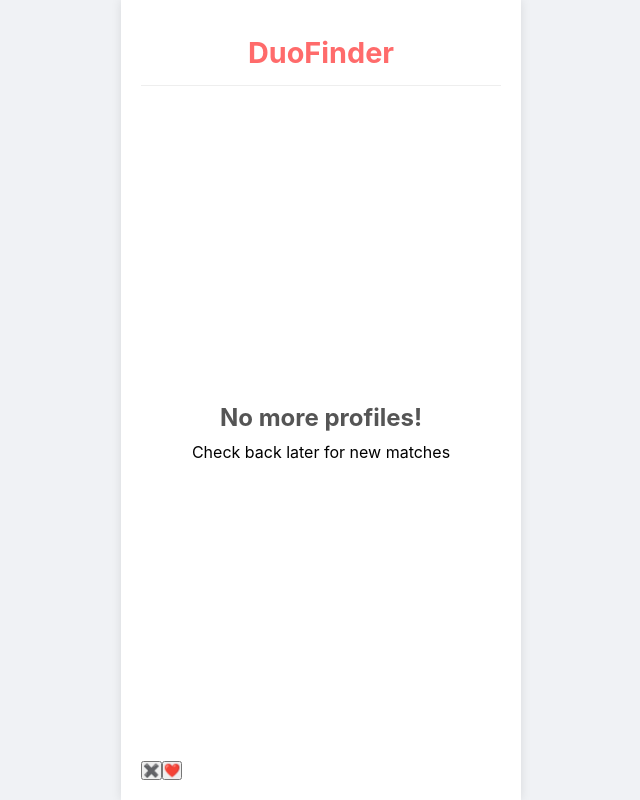
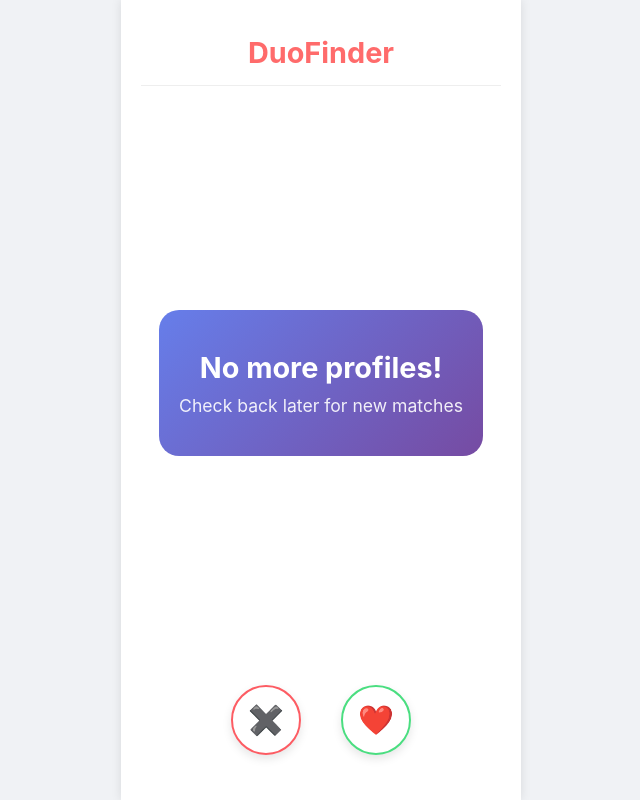
Before and after one commit to TheLampT/DuoFinder, a Next.js app in the folder DuoFinder-frontend/: page / in a window 1280 px wide. Shown: the whole page, without its empty margins (319-959 px from the left). Built offline with nearby package versions, Linux system fonts and the light colour scheme.

Commit message:
FE - Corrections for Swipe animations

```diff
--- a/DuoFinder-frontend/app/page.tsx
+++ b/DuoFinder-frontend/app/page.tsx
@@ -1,53 +1,84 @@
 'use client';
 
 import React, { useState } from 'react';
-import SwipeCard from '@/components/SwipeCard'
+import SwipeCard from '@/components/SwipeCard';
 import ActionButtons from '@/components/ActionButtons';
 import { profiles } from '@/lib/mockData';
+import styles from './../styles/page.module.css'; // Create this file for page-specific styles
 
 const DuoFinder: React.FC = () => {
   const [currentIndex, setCurrentIndex] = useState(0);
   const [isSwiping, setIsSwiping] = useState(false);
+  const [swipedCards, setSwipedCards] = useState<number[]>([]);
+  const [nextCardReady, setNextCardReady] = useState(false);
 
+  // Handle swipe completion
   const handleSwipe = (direction: 'left' | 'right') => {
-    if (isSwiping) return;
-
-    setIsSwiping(true);
     console.log(`Swiped ${direction} on profile ${profiles[currentIndex].id}`);
 
-    // Simular tiempo de animación
+    // Mark current card as swiped
+    setSwipedCards(prev => [...prev, currentIndex]);
+
+    // Prepare next card with a slight delay
+    setTimeout(() => {
+      setNextCardReady(true);
+    }, 200);
+
+    // Move to next profile after animation completes
     setTimeout(() => {
       setCurrentIndex(prevIndex => prevIndex + 1);
       setIsSwiping(false);
-    }, 300);
+      setNextCardReady(false);
+    }, 500); // Match CSS animation duration
   };
 
+  // Handle like button click
   const handleLike = () => {
     if (currentIndex < profiles.length && !isSwiping) {
+      setIsSwiping(true);
       handleSwipe('right');
     }
   };
 
+  // Handle dislike button click
   const handleDislike = () => {
     if (currentIndex < profiles.length && !isSwiping) {
+      setIsSwiping(true);
       handleSwipe('left');
     }
   };
 
   return (
-    <div className="duo-finder-container">
-      <header>
+    <div className={styles.duoFinderContainer}>
+      <header className={styles.header}>
         <h1>DuoFinder</h1>
       </header>
 
-      <div className="cards-container">
+      <div className={styles.cardsContainer}>
         {currentIndex < profiles.length ? (
-          <SwipeCard
-            profile={profiles[currentIndex]}
-            onSwipe={handleSwipe}
-          />
+          <>
+            {/* Current card with smooth exit */}
+            {!swipedCards.includes(currentIndex) && (
+              <div className={`${styles.cardWrapper} ${isSwiping ? styles.exiting : ''}`}>
+                <SwipeCard
+                  profile={profiles[currentIndex]}
+                  onSwipe={handleSwipe}
+                />
+              </div>
+            )}
+
+            {/* Next card with smooth entrance */}
+            {nextCardReady && currentIndex + 1 < profiles.length && (
+              <div className={`${styles.cardWrapper} ${styles.entering}`}>
+                <SwipeCard
+                  profile={profiles[currentIndex + 1]}
+                  onSwipe={handleSwipe}
+                />
+              </div>
+            )}
+          </>
         ) : (
-          <div className="no-more-profiles">
+          <div className={styles.noMoreProfiles}>
             <h2>No more profiles!</h2>
             <p>Check back later for new matches</p>
           </div>
--- a/DuoFinder-frontend/components/ActionButtons.tsx
+++ b/DuoFinder-frontend/components/ActionButtons.tsx
@@ -1,4 +1,5 @@
 import React from 'react';
+import styles from './../styles/ActionButtons.module.css'; // Create this file
 
 interface ActionButtonsProps {
   onDislike: () => void;
@@ -12,9 +13,9 @@
   disabled
 }) => {
   return (
-    <div className="action-buttons">
+    <div className={styles.actionButtons}>
       <button
-        className="dislike-button"
+        className={styles.dislikeButton}
         onClick={onDislike}
         aria-label="Dislike"
         disabled={disabled}
@@ -22,7 +23,7 @@
         ✖️
       </button>
       <button
-        className="like-button"
+        className={styles.likeButton}
         onClick={onLike}
         aria-label="Like"
         disabled={disabled}
--- /dev/null
+++ b/DuoFinder-frontend/styles/ActionButtons.module.css
@@ -0,0 +1,47 @@
+.actionButtons {
+  display: flex;
+  justify-content: center;
+  gap: 40px;
+  padding: 25px 0;
+}
+
+.dislikeButton, .likeButton {
+  width: 70px;
+  height: 70px;
+  border-radius: 50%;
+  border: none;
+  font-size: 1.8rem;
+  display: flex;
+  justify-content: center;
+  align-items: center;
+  cursor: pointer;
+  box-shadow: 0 4px 10px rgba(0, 0, 0, 0.1);
+  transition: all 0.3s cubic-bezier(0.25, 0.46, 0.45, 0.94);
+}
+
+.likeButton:hover:not(:disabled), .dislikeButton:hover:not(:disabled) {
+  transform: scale(1.15);
+  box-shadow: 0 8px 20px rgba(0, 0, 0, 0.2);
+}
+
+.likeButton:active:not(:disabled), .dislikeButton:active:not(:disabled) {
+  transform: scale(0.95);
+}
+
+.dislikeButton {
+  background-color: #fff;
+  color: #fd5c63;
+  border: 2px solid #fd5c63;
+}
+
+.likeButton {
+  background-color: #fff;
+  color: #4ade80;
+  border: 2px solid #4ade80;
+}
+
+.dislikeButton:disabled, .likeButton:disabled {
+  opacity: 0.5;
+  cursor: not-allowed;
+  transform: none !important;
+}
--- a/DuoFinder-frontend/styles/SwipeCard.module.css
+++ b/DuoFinder-frontend/styles/SwipeCard.module.css
@@ -1,5 +1,5 @@
 .swipeCard {
-  position: absolute;
+  position: relative;
   width: 100%;
   max-width: 350px;
   height: 75vh;
@@ -7,9 +7,10 @@
   overflow: hidden;
   box-shadow: 0 4px 20px rgba(0, 0, 0, 0.15);
   cursor: grab;
-  touch-action: none; /* Prevenir scroll durante arrastre */
+  touch-action: none;
   display: flex;
   flex-direction: column;
+  transition: transform 0.3s cubic-bezier(0.25, 0.46, 0.45, 0.94);
 }
 
 .swipeCard:active {
@@ -24,16 +25,18 @@
 }
 
 .profileImage {
-  flex: 1; /* Ocupa todo el espacio disponible */
+  flex: 1;
   background-size: cover;
   background-position: center;
-  min-height: 60%; /* Mínimo 60% de altura para la imagen */
+  min-height: 60%;
+  transition: transform 0.3s ease;
 }
 
 .profileInfo {
   padding: 20px;
   background: white;
-  flex-shrink: 0; /* Prevenir que se encoja */
+  flex-shrink: 0;
+  transition: transform 0.3s ease;
 }
 
 .profileInfo h2 {
@@ -59,4 +62,48 @@
   padding: 5px 12px;
   border-radius: 20px;
   font-size: 0.85rem;
+  transition: transform 0.2s ease;
 }
+
+.interestTag:hover {
+  transform: translateY(-2px);
+}
+
+/* Enhanced swipe animations */
+.swipingRight {
+  animation: swipeRight 0.6s cubic-bezier(0.25, 0.46, 0.45, 0.94) forwards !important;
+}
+
+.swipingLeft {
+  animation: swipeLeft 0.6s cubic-bezier(0.25, 0.46, 0.45, 0.94) forwards !important;
+}
+
+@keyframes swipeRight {
+  0% {
+    transform: translate(var(--current-x, 0px), var(--current-y, 0px)) rotate(var(--current-rotate, 0deg));
+    opacity: 1;
+  }
+  50% {
+    opacity: 0.8;
+    transform: translate(200px, 50px) rotate(15deg);
+  }
+  100% {
+    transform: translate(800px, 100px) rotate(30deg);
+    opacity: 0;
+  }
+}
+
+@keyframes swipeLeft {
+  0% {
+    transform: translate(var(--current-x, 0px), var(--current-y, 0px)) rotate(var(--current-rotate, 0deg));
+    opacity: 1;
+  }
+  50% {
+    opacity: 0.8;
+    transform: translate(-200px, 50px) rotate(-15deg);
+  }
+  100% {
+    transform: translate(-800px, 100px) rotate(-30deg);
+    opacity: 0;
+  }
+}
--- /dev/null
+++ b/DuoFinder-frontend/styles/page.module.css
@@ -0,0 +1,153 @@
+.duoFinderContainer {
+  display: flex;
+  flex-direction: column;
+  width: 100%;
+  max-width: 400px;
+  height: 100vh;
+  padding: 20px;
+  background-color: white;
+  box-shadow: 0 0 10px rgba(0, 0, 0, 0.1);
+  margin: 0 auto;
+}
+
+.header {
+  text-align: center;
+  padding: 15px 0;
+  border-bottom: 1px solid #eee;
+  margin-bottom: 20px;
+}
+
+.header h1 {
+  font-size: 1.8rem;
+  color: #ff6b6b;
+}
+
+.cardsContainer {
+  flex: 1;
+  position: relative;
+  display: flex;
+  justify-content: center;
+  align-items: center;
+  width: 100%;
+  max-width: 400px;
+  margin: 0 auto;
+}
+
+.cardWrapper {
+  position: absolute;
+  width: 100%;
+  height: 100%;
+  display: flex;
+  justify-content: center;
+  align-items: center;
+  transition: all 0.5s ease;
+}
+
+/* Exit animation for current card */
+.exiting {
+  opacity: 0;
+  transform: scale(0.9);
+  transition: opacity 0.5s ease, transform 0.5s ease;
+  pointer-events: none;
+}
+
+/* Entrance animation for next card */
+.entering {
+  animation: cardEnter 0.6s ease forwards;
+  opacity: 0;
+  transform: scale(0.8);
+}
+
+@keyframes cardEnter {
+  0% {
+    opacity: 0;
+    transform: scale(0.8) translateY(20px);
+  }
+  50% {
+    opacity: 0.5;
+    transform: scale(0.95) translateY(10px);
+  }
+  100% {
+    opacity: 1;
+    transform: scale(1) translateY(0);
+  }
+}
+
+.noMoreProfiles {
+  text-align: center;
+  padding: 40px 20px;
+  background: linear-gradient(135deg, #667eea 0%, #764ba2 100%);
+  border-radius: 20px;
+  color: white;
+  animation: fadeIn 0.8s ease;
+}
+
+.noMoreProfiles h2 {
+  margin-bottom: 10px;
+  font-size: 1.8rem;
+}
+
+.noMoreProfiles p {
+  opacity: 0.9;
+  font-size: 1.1rem;
+}
+
+@keyframes fadeIn {
+  from {
+    opacity: 0;
+    transform: translateY(30px);
+  }
+  to {
+    opacity: 1;
+    transform: translateY(0);
+  }
+}
+
+/* Action buttons container */
+.actionButtons {
+  display: flex;
+  justify-content: center;
+  gap: 40px;
+  padding: 25px 0;
+}
+
+.dislikeButton, .likeButton {
+  width: 70px;
+  height: 70px;
+  border-radius: 50%;
+  border: none;
+  font-size: 1.8rem;
+  display: flex;
+  justify-content: center;
+  align-items: center;
+  cursor: pointer;
+  box-shadow: 0 4px 10px rgba(0, 0, 0, 0.1);
+  transition: transform 0.2s, box-shadow 0.2s;
+}
+
+.likeButton:hover, .dislikeButton:hover {
+  transform: scale(1.1);
+  box-shadow: 0 6px 15px rgba(0, 0, 0, 0.15);
+}
+
+.likeButton:active, .dislikeButton:active {
+  transform: scale(0.95);
+}
+
+.dislikeButton {
+  background-color: #fff;
+  color: #fd5c63;
+  border: 2px solid #fd5c63;
+}
+
+.likeButton {
+  background-color: #fff;
+  color: #4ade80;
+  border: 2px solid #4ade80;
+}
+
+.dislikeButton:disabled, .likeButton:disabled {
+  opacity: 0.5;
+  cursor: not-allowed;
+  transform: none !important;
+}
```
Also changed, not shown: DuoFinder-frontend/components/SwipeCard.tsx (+47 -14 lines).
